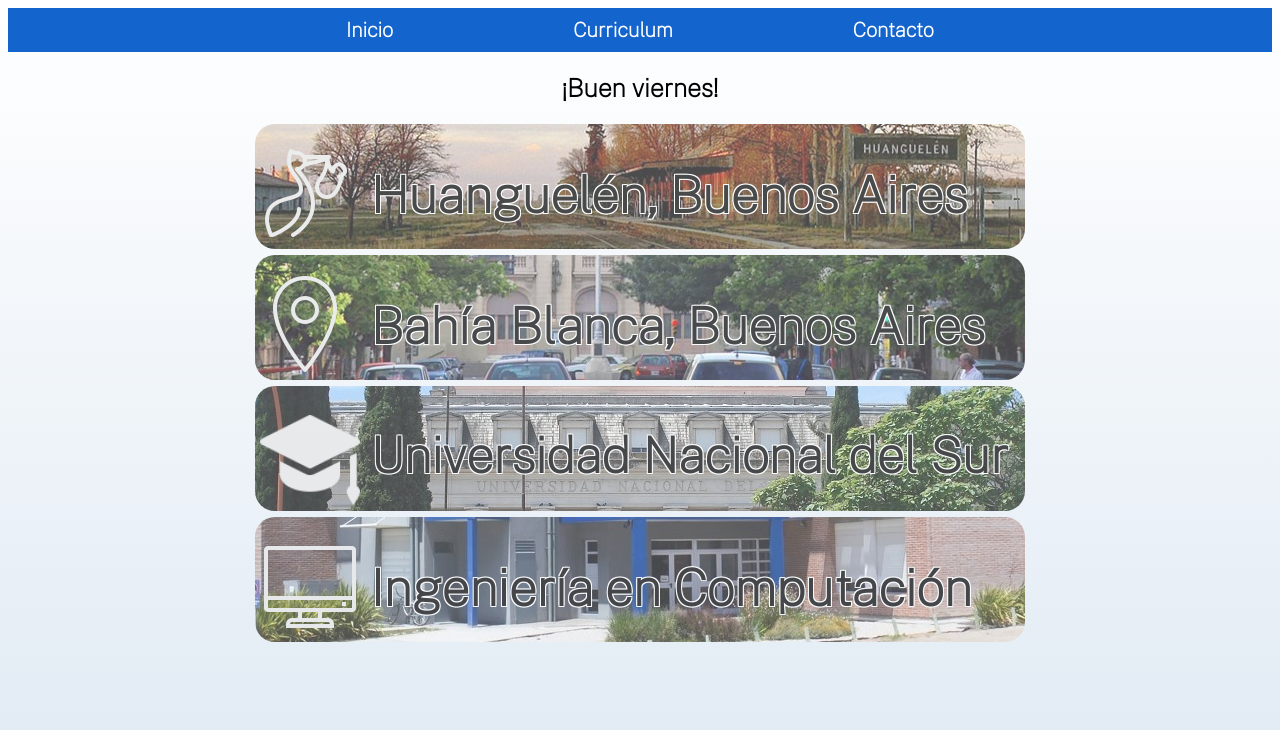
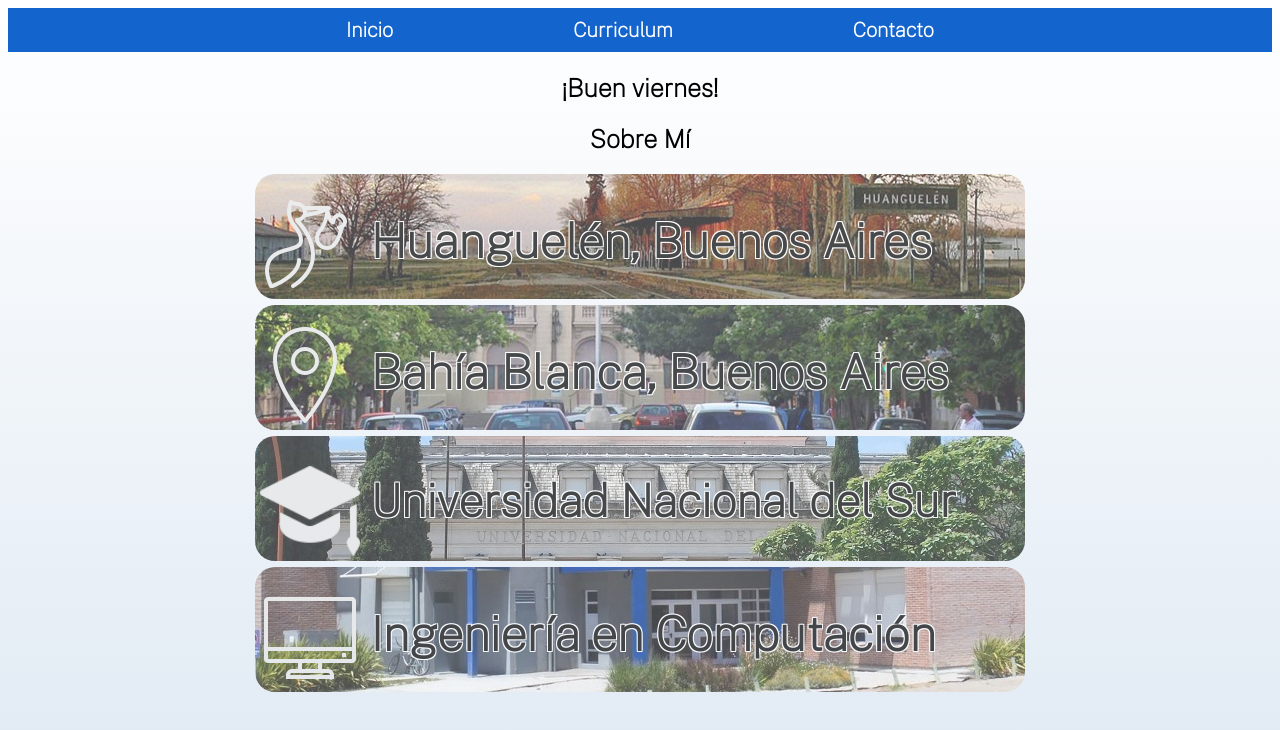
Before and after one commit to javiergraff890/javier, a plain HTML site: page index.html in a window 1280 px wide. Drawn offline with nearby package versions, Linux system fonts and the light colour scheme.

Commit message:
detalles firefox

```diff
--- a/index.html
+++ b/index.html
@@ -10,7 +10,7 @@
     <link rel="preconnect" href="https://fonts.googleapis.com">
     <link rel="preconnect" href="https://fonts.gstatic.com" crossorigin>
     <link href="https://fonts.googleapis.com/css2?family=Lora&family=Mulish:wght@200&family=Nunito+Sans:ital,wght@0,200;1,200&family=Public+Sans:wght@100&display=swap" rel="stylesheet">
-    <title>Document</title>
+    <title>Javier Graff</title>
 </head>
 <body onload='saludar()'>
     <header>
@@ -25,6 +25,7 @@
     <main>
         <section>
             <h1 class="titulo" id="titulo"></h1>
+            <h2 class="titulo">Sobre Mí</h2>
         </section>
         <section class="seccionPrincipal">
             <div id="divImagen1" class="divImagen">
--- a/style/styleindex.css
+++ b/style/styleindex.css
@@ -159,15 +159,16 @@ en el medio de la foto*/
 /*aplicar elemento.style= desde js establece una precedencia muy alta por lo que
 las demas caracteristicas no se pueden cambiar luego, en cambio si desde js lo que hago
 agregar y quitar clases, esta precedencia pasa a ser baja*/
+/*REPARAR ESTO, CAMBIE LOS TAMAÑOS PORQUE NO SE VEIA BIEN EN FIREFOX*/
 .fuente49{
-    font-size: 4.9rem;
+    font-size: 4.5rem;
 }
 .fuente5{
-    font-size: 5rem;
+    font-size: 4.7rem;
 }
 
 .fuente52{
-    font-size:5.2rem;
+    font-size:4.8rem;
 }
 
 @media (max-width: 400px){
```
Also changed, not shown: contacto.html (+1 -1 lines).
